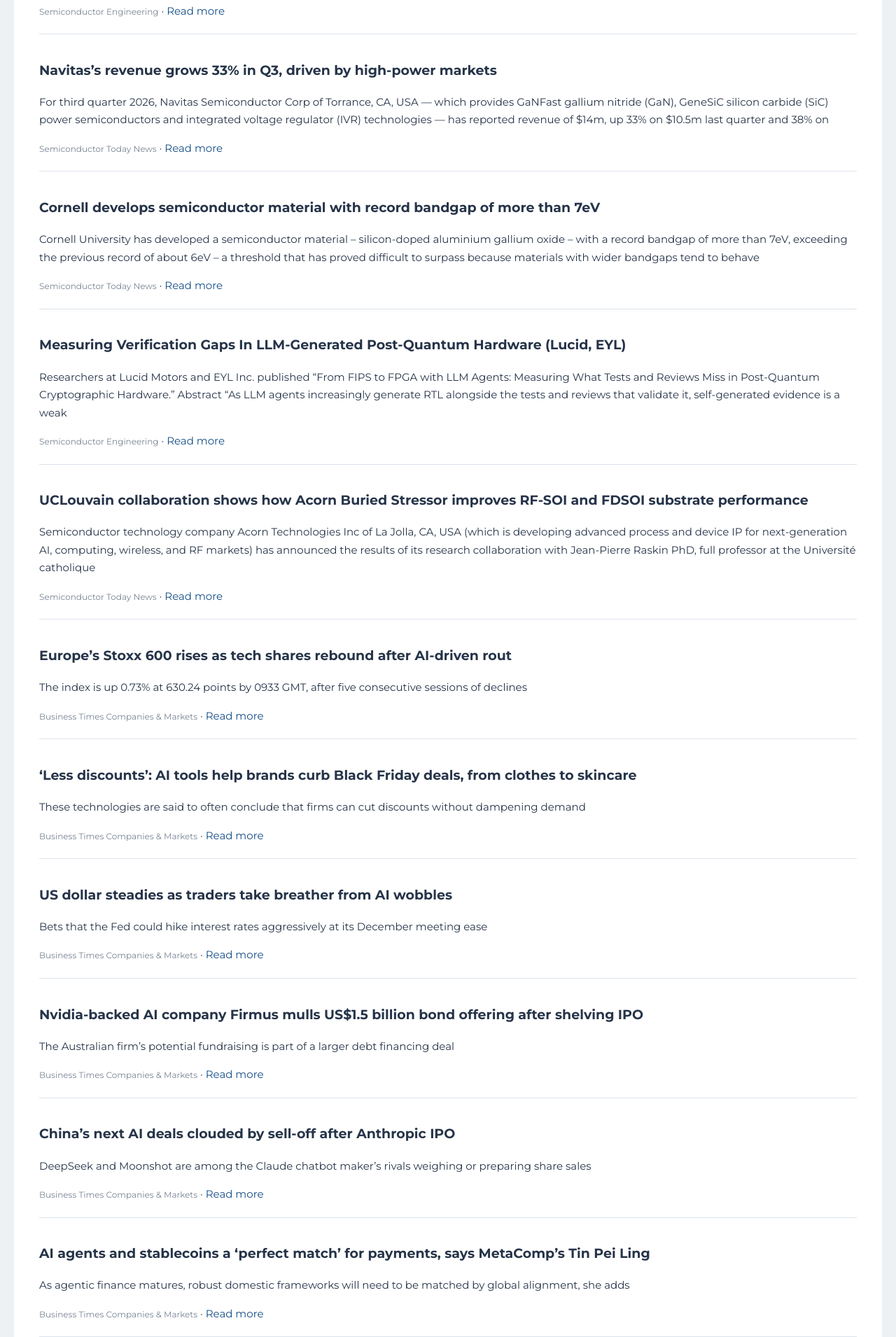
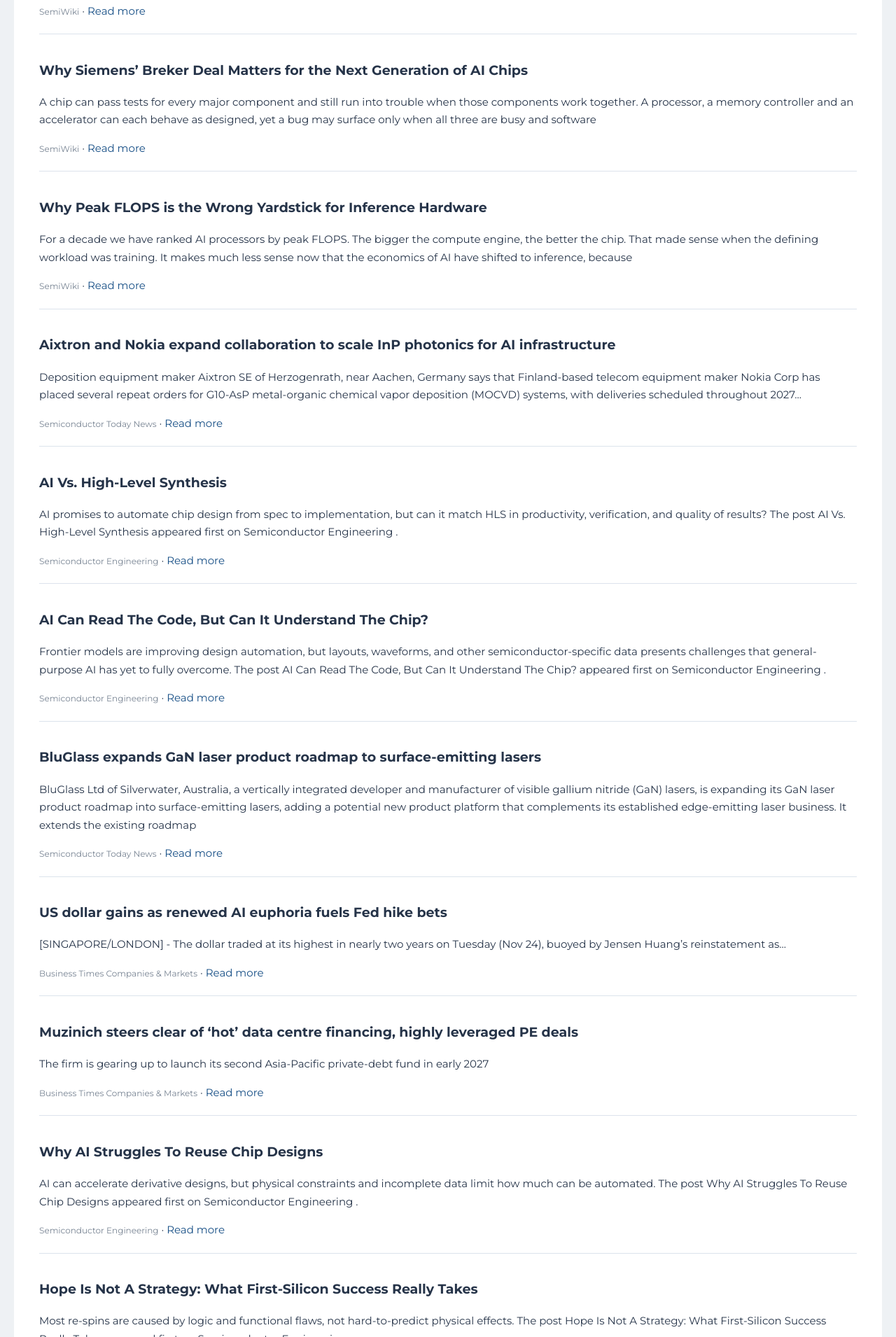
Before and after one commit to atowr/semiconductor-newsletter, a plain HTML site: page docs/index.html in a window 1280 px wide. Shown: the part 890-2800 px from the top of the page at 70% size. Drawn offline with Linux system fonts and the light colour scheme; a script that the page names is missing.

Commit message:
Publish daily semiconductor newsletter

```diff
--- a/docs/index.html
+++ b/docs/index.html
@@ -40,7 +40,7 @@ footer { background:#10263f; color:#cbd5e1; padding:24px; text-align:center; fon
 .tradingview-widget-container__widget {width:100%}
 .tradingview-widget-container iframe {display:block;width:100%!important;max-width:100%}
 .snapshot {padding:20px 24px 24px}</style></head><body>
-<header style="text-align:left"><p style="text-align:left;margin:0 0 6px"> Tuesday, 24 November 2026</p>
+<header style="text-align:left"><p style="text-align:left;margin:0 0 6px"> Wednesday, 25 November 2026</p>
 <h1 style="text-align:left;margin:0 0 6px">Semiconductor Industry Daily Brief</h1><p style="text-align:left;margin:0">Providing concise, curated market intelligence</p></header>
 <section class="snapshot">
 <div class="snapshot-title">Market Snapshot — Live, as displayed by TradingView</div>
@@ -54,64 +54,64 @@ footer { background:#10263f; color:#cbd5e1; padding:24px; text-align:center; fon
 <main><h2>TODAY'S STORIES</h2>
 
         <article>
-        <h2>Hybrid-Bonded 3D NAND Boosts Analog In-Memory Compute Density (IBM, Micron, U. of Patras)</h2>
-        <p>Researchers at IBM Research, Micron Technology, and University of Patras published “3D-NAND-CIM: A Hybrid-Bonded 3D-NAND-Flash-based Analog In-Memory-Compute macro offering 4.8M weights/mm².” Find the technical paper here. November 2026. Pritish Narayanan, Athanasios Vasilopoulos, Geoffrey W. Burr et al. “3D-NAND-CIM: A Hybrid-Bonded 3D-NAND-Flash-based Analog In-Memory-Compute macro offering</p>
-        <div class="story-meta"><span class="source">Semiconductor Engineering</span> · <a href="https://semiengineering.com/hybrid-bonded-3d-nand-boosts-analog-in-memory-compute-density/">Read more</a></div>
+        <h2>Securing The Chiplet Future With A UCIe 4.0-Aware Verification Architecture</h2>
+        <p>Bringing together compliance tests, protocol-aware monitoring, transaction recording, scoreboarding, error-injection callbacks, and targeted debug to support multiple layers. The post Securing The Chiplet Future With A UCIe 4.0-Aware Verification Architecture appeared first on Semiconductor Engineering .</p>
+        <div class="story-meta"><span class="source">Semiconductor Engineering</span> · <a href="https://semiengineering.com/securing-the-chiplet-future-with-a-ucie-4-0-aware-verification-architecture/">Read more</a></div>
         </article>
         <article>
-        <h2>E-Beam Stitching Errors Increase Loss In SOI Waveguides (AMO GmbH, RWTH Aachen)</h2>
-        <p>Researchers at AMO GmbH and RWTH Aachen University published “The Impact of Field Stitching on Optical Losses in SOI Waveguides Fabricated via Electron Beam Lithography.” Abstract “Electron-beam lithography (EBL) is widely used for prototyping photonic integrated circuits (PICs) because of its direct-write capability and sub-50</p>
-        <div class="story-meta"><span class="source">Semiconductor Engineering</span> · <a href="https://semiengineering.com/e-beam-stitching-errors-increase-loss-in-soi-waveguides-amo-gmbh-rwth-aachen/">Read more</a></div>
+        <h2>Moores Lab AI’s Benchmark Push: Measuring Whether AI Can Actually Verify Chips</h2>
+        <p>AI tools can generate hardware code quickly. The harder question is whether they can establish that a design behaves correctly. Moores Lab AI’s benchmark initiative addresses that distinction, putting attention on verification outcomes rather than the volume or apparent sophistication of generated code. For semiconductor…</p>
+        <div class="story-meta"><span class="source">SemiWiki</span> · <a href="https://semiwiki.com/eda/moores-lab-ai/375754-moores-lab-ais-benchmark-push-measuring-whether-ai-can-actually-verify-chips/">Read more</a></div>
         </article>
         <article>
-        <h2>Navitas’s revenue grows 33% in Q3, driven by high-power markets</h2>
-        <p>For third quarter 2026, Navitas Semiconductor Corp of Torrance, CA, USA — which provides GaNFast gallium nitride (GaN), GeneSiC silicon carbide (SiC) power semiconductors and integrated voltage regulator (IVR) technologies — has reported revenue of $14m, up 33% on $10.5m last quarter and 38% on</p>
-        <div class="story-meta"><span class="source">Semiconductor Today News</span> · <a href="https://www.semiconductor-today.com/news_items/2026/nov/navitas-231126.shtml">Read more</a></div>
+        <h2>Why Siemens’ Breker Deal Matters for the Next Generation of AI Chips</h2>
+        <p>A chip can pass tests for every major component and still run into trouble when those components work together. A processor, a memory controller and an accelerator can each behave as designed, yet a bug may surface only when all three are busy and software</p>
+        <div class="story-meta"><span class="source">SemiWiki</span> · <a href="https://semiwiki.com/eda/376542-why-siemens-breker-deal-matters-for-the-next-generation-of-ai-chips/">Read more</a></div>
         </article>
         <article>
-        <h2>Cornell develops semiconductor material with record bandgap of more than 7eV</h2>
-        <p>Cornell University has developed a semiconductor material – silicon-doped aluminium gallium oxide – with a record bandgap of more than 7eV, exceeding the previous record of about 6eV – a threshold that has proved difficult to surpass because materials with wider bandgaps tend to behave</p>
-        <div class="story-meta"><span class="source">Semiconductor Today News</span> · <a href="https://www.semiconductor-today.com/news_items/2026/nov/cornell-231126.shtml">Read more</a></div>
+        <h2>Why Peak FLOPS is the Wrong Yardstick for Inference Hardware</h2>
+        <p>For a decade we have ranked AI processors by peak FLOPS. The bigger the compute engine, the better the chip. That made sense when the defining workload was training. It makes much less sense now that the economics of AI have shifted to inference, because</p>
+        <div class="story-meta"><span class="source">SemiWiki</span> · <a href="https://semiwiki.com/semiconductor-manufacturers/vsora/376702-why-peak-flops-is-the-wrong-yardstick-for-inference-hardware/">Read more</a></div>
         </article>
         <article>
-        <h2>Measuring Verification Gaps In LLM-Generated Post-Quantum Hardware (Lucid, EYL)</h2>
-        <p>Researchers at Lucid Motors and EYL Inc. published “From FIPS to FPGA with LLM Agents: Measuring What Tests and Reviews Miss in Post-Quantum Cryptographic Hardware.” Abstract “As LLM agents increasingly generate RTL alongside the tests and reviews that validate it, self-generated evidence is a weak</p>
-        <div class="story-meta"><span class="source">Semiconductor Engineering</span> · <a href="https://semiengineering.com/measuring-verification-gaps-in-llm-generated-post-quantum-hardware-lucid-eyl/">Read more</a></div>
+        <h2>Aixtron and Nokia expand collaboration to scale InP photonics for AI infrastructure</h2>
+        <p>Deposition equipment maker Aixtron SE of Herzogenrath, near Aachen, Germany says that Finland-based telecom equipment maker Nokia Corp has placed several repeat orders for G10-AsP metal-organic chemical vapor deposition (MOCVD) systems, with deliveries scheduled throughout 2027...</p>
+        <div class="story-meta"><span class="source">Semiconductor Today News</span> · <a href="https://www.semiconductor-today.com/news_items/2026/nov/aixtron-nokia-241126.shtml">Read more</a></div>
         </article>
         <article>
-        <h2>UCLouvain collaboration shows how Acorn Buried Stressor improves RF-SOI and FDSOI substrate performance</h2>
-        <p>Semiconductor technology company Acorn Technologies Inc of La Jolla, CA, USA (which is developing advanced process and device IP for next-generation AI, computing, wireless, and RF markets) has announced the results of its research collaboration with Jean-Pierre Raskin PhD, full professor at the Université catholique</p>
-        <div class="story-meta"><span class="source">Semiconductor Today News</span> · <a href="https://www.semiconductor-today.com/news_items/2026/nov/acorn-uclouvain-231126.shtml">Read more</a></div>
+        <h2>AI Vs. High-Level Synthesis</h2>
+        <p>AI promises to automate chip design from spec to implementation, but can it match HLS in productivity, verification, and quality of results? The post AI Vs. High-Level Synthesis appeared first on Semiconductor Engineering .</p>
+        <div class="story-meta"><span class="source">Semiconductor Engineering</span> · <a href="https://semiengineering.com/ai-vs-high-level-synthesis/">Read more</a></div>
         </article>
         <article>
-        <h2>Europe’s Stoxx 600 rises as tech shares rebound after AI-driven rout</h2>
-        <p>The index is up 0.73% at 630.24 points by 0933 GMT, after five consecutive sessions of declines</p>
-        <div class="story-meta"><span class="source">Business Times Companies &amp; Markets</span> · <a href="https://www.businesstimes.com.sg/companies-markets/capital-markets-currencies/europes-stoxx-600-rises-tech-shares-rebound-after-ai-driven-rout">Read more</a></div>
+        <h2>AI Can Read The Code, But Can It Understand The Chip?</h2>
+        <p>Frontier models are improving design automation, but layouts, waveforms, and other semiconductor-specific data presents challenges that general-purpose AI has yet to fully overcome. The post AI Can Read The Code, But Can It Understand The Chip? appeared first on Semiconductor Engineering .</p>
+        <div class="story-meta"><span class="source">Semiconductor Engineering</span> · <a href="https://semiengineering.com/ai-can-read-the-code-but-can-it-understand-the-chip/">Read more</a></div>
         </article>
         <article>
-        <h2>‘Less discounts’: AI tools help brands curb Black Friday deals, from clothes to skincare</h2>
-        <p>These technologies are said to often conclude that firms can cut discounts without dampening demand</p>
-        <div class="story-meta"><span class="source">Business Times Companies &amp; Markets</span> · <a href="https://www.businesstimes.com.sg/international/less-discounts-ai-tools-help-brands-curb-black-friday-deals-clothes-skincare">Read more</a></div>
+        <h2>BluGlass expands GaN laser product roadmap to surface-emitting lasers</h2>
+        <p>BluGlass Ltd of Silverwater, Australia, a vertically integrated developer and manufacturer of visible gallium nitride (GaN) lasers, is expanding its GaN laser product roadmap into surface-emitting lasers, adding a potential new product platform that complements its established edge-emitting laser business. It extends the existing roadmap</p>
+        <div class="story-meta"><span class="source">Semiconductor Today News</span> · <a href="https://www.semiconductor-today.com/news_items/2026/nov/bluglass-241126.shtml">Read more</a></div>
         </article>
         <article>
-        <h2>US dollar steadies as traders take breather from AI wobbles</h2>
-        <p>Bets that the Fed could hike interest rates aggressively at its December meeting ease</p>
-        <div class="story-meta"><span class="source">Business Times Companies &amp; Markets</span> · <a href="https://www.businesstimes.com.sg/companies-markets/capital-markets-currencies/us-dollar-steadies-traders-take-breather-ai-wobbles">Read more</a></div>
+        <h2>US dollar gains as renewed AI euphoria fuels Fed hike bets</h2>
+        <p>[SINGAPORE/LONDON] - The dollar traded at its highest in nearly two years on Tuesday (Nov 24), buoyed by Jensen Huang’s reinstatement as...</p>
+        <div class="story-meta"><span class="source">Business Times Companies &amp; Markets</span> · <a href="https://www.businesstimes.com.sg/companies-markets/us-dollar-gains-renewed-ai-euphoria-fuels-fed-hike-bets">Read more</a></div>
         </article>
         <article>
-        <h2>Nvidia-backed AI company Firmus mulls US$1.5 billion bond offering after shelving IPO</h2>
-        <p>The Australian firm’s potential fundraising is part of a larger debt financing deal</p>
-        <div class="story-meta"><span class="source">Business Times Companies &amp; Markets</span> · <a href="https://www.businesstimes.com.sg/companies-markets/nvidia-backed-ai-company-firmus-mulls-us1-5-billion-bond-offering-after-shelving-ipo">Read more</a></div>
+        <h2>Muzinich steers clear of ‘hot’ data centre financing, highly leveraged PE deals</h2>
+        <p>The firm is gearing up to launch its second Asia-Pacific private-debt fund in early 2027</p>
+        <div class="story-meta"><span class="source">Business Times Companies &amp; Markets</span> · <a href="https://www.businesstimes.com.sg/companies-markets/banking-finance/muzinich-steers-clear-hot-data-centre-financing-highly-leveraged-pe-deals">Read more</a></div>
         </article>
         <article>
-        <h2>China’s next AI deals clouded by sell-off after Anthropic IPO</h2>
-        <p>DeepSeek and Moonshot are among the Claude chatbot maker’s rivals weighing or preparing share sales</p>
-        <div class="story-meta"><span class="source">Business Times Companies &amp; Markets</span> · <a href="https://www.businesstimes.com.sg/companies-markets/chinas-next-ai-deals-clouded-sell-after-anthropic-ipo">Read more</a></div>
+        <h2>Why AI Struggles To Reuse Chip Designs</h2>
+        <p>AI can accelerate derivative designs, but physical constraints and incomplete data limit how much can be automated. The post Why AI Struggles To Reuse Chip Designs appeared first on Semiconductor Engineering .</p>
+        <div class="story-meta"><span class="source">Semiconductor Engineering</span> · <a href="https://semiengineering.com/why-ai-struggles-to-reuse-chip-designs/">Read more</a></div>
         </article>
         <article>
-        <h2>AI agents and stablecoins a ‘perfect match’ for payments, says MetaComp’s Tin Pei Ling</h2>
-        <p>As agentic finance matures, robust domestic frameworks will need to be matched by global alignment, she adds</p>
-        <div class="story-meta"><span class="source">Business Times Companies &amp; Markets</span> · <a href="https://www.businesstimes.com.sg/companies-markets/ai-agents-and-stablecoins-perfect-match-payments-says-metacomps-tin-pei-ling">Read more</a></div>
+        <h2>Hope Is Not A Strategy: What First-Silicon Success Really Takes</h2>
+        <p>Most re-spins are caused by logic and functional flaws, not hard-to-predict physical effects. The post Hope Is Not A Strategy: What First-Silicon Success Really Takes appeared first on Semiconductor Engineering .</p>
+        <div class="story-meta"><span class="source">Semiconductor Engineering</span> · <a href="https://semiengineering.com/hope-is-not-a-strategy-what-first-silicon-success-really-takes/">Read more</a></div>
         </article>
 </main>
 <footer>Semiconductor Industry Daily Brief · For information purposes only</footer>
```
